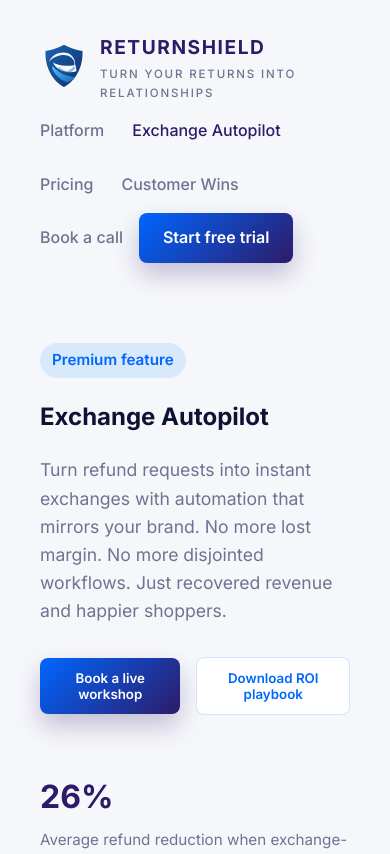
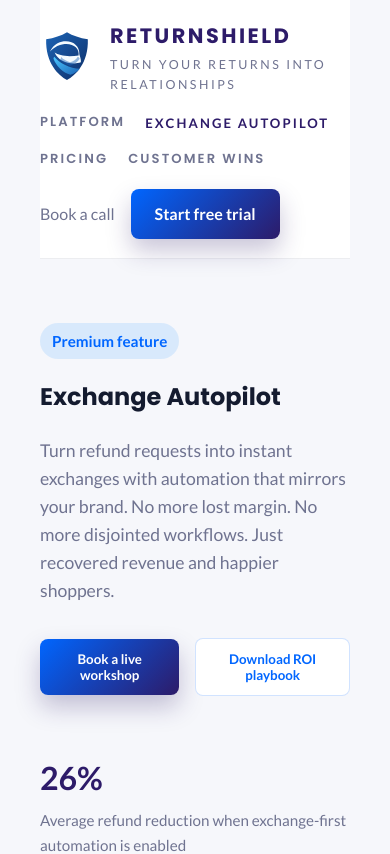
Before and after one commit to dmitriy718/ReturnShield, a React app in the folder frontend/: page /exchange-automation in a window 390 px wide. Shown: the top 854 px of the page. Built offline with nearby package versions, Linux system fonts and the light colour scheme; no server answers; the HTML template or start-up script is replaced by a standard one.

Commit message:
style: refresh nav typography with Poppins/Lato

```diff
--- a/frontend/src/App.css
+++ b/frontend/src/App.css
@@ -4,28 +4,44 @@
   padding: 0 2.5rem 5rem;
 }
 
+body {
+  font-family: 'Lato', system-ui, -apple-system, BlinkMacSystemFont, 'Segoe UI', sans-serif;
+  color: #141b2f;
+}
+
+h1,
+h2,
+h3,
+.brand-title,
+.nav-links a {
+  font-family: 'Poppins', 'Lato', system-ui, sans-serif;
+}
+
 .top-nav {
   display: flex;
   align-items: center;
   justify-content: space-between;
-  padding: 2rem 0 1rem;
+  gap: 2rem;
+  padding: 1.2rem 0;
   position: sticky;
   top: 0;
-  background: linear-gradient(180deg, rgba(246, 247, 251, 0.98) 0%, rgba(246, 247, 251, 0.9) 70%, rgba(246, 247, 251, 0) 100%);
-  backdrop-filter: blur(8px);
-  z-index: 10;
+  background: rgba(255, 255, 255, 0.94);
+  backdrop-filter: blur(12px);
+  z-index: 20;
+  border-bottom: 1px solid rgba(17, 28, 63, 0.08);
 }
 
 .brand {
   display: flex;
   align-items: center;
-  gap: 0.75rem;
+  gap: 1rem;
   text-decoration: none;
   flex-shrink: 0;
+  color: inherit;
 }
 
 .brand-icon {
-  width: 64px;
+  width: 60px;
   height: auto;
   flex-shrink: 0;
 }
@@ -33,21 +49,22 @@
 .brand-text {
   display: flex;
   flex-direction: column;
-  gap: 0.25rem;
+  gap: 0.2rem;
 }
 
 .brand-title {
-  font-size: 1.5rem;
+  font-family: 'Poppins', 'Lato', system-ui, sans-serif;
+  font-size: 1.55rem;
   font-weight: 700;
-  letter-spacing: 0.08em;
+  letter-spacing: 0.12em;
   text-transform: uppercase;
   color: var(--color-primary);
 }
 
 .brand-tagline {
-  font-size: 0.95rem;
+  font-size: 0.9rem;
   font-weight: 500;
-  letter-spacing: 0.22em;
+  letter-spacing: 0.28em;
   text-transform: uppercase;
   color: var(--color-muted);
 }
@@ -60,14 +77,42 @@
 
 .nav-links {
   display: flex;
-  gap: 1.75rem;
-  font-weight: 500;
+  align-items: center;
+  gap: 1.5rem;
   color: var(--color-muted);
+  font-size: 0.92rem;
+  text-transform: uppercase;
+  letter-spacing: 0.18em;
+  font-weight: 600;
+}
+
+.nav-links a {
+  position: relative;
+  padding-bottom: 0.25rem;
+  transition: color 0.2s ease;
+}
+
+.nav-links a::after {
+  content: '';
+  position: absolute;
+  left: 0;
+  bottom: 0;
+  width: 100%;
+  height: 2px;
+  background: var(--color-accent);
+  transform: scaleX(0);
+  transform-origin: left;
+  transition: transform 0.2s ease;
 }
 
 .nav-links a:hover,
 .nav-links .nav-active {
   color: var(--color-primary);
+}
+
+.nav-links a:hover::after,
+.nav-links .nav-active::after {
+  transform: scaleX(1);
 }
 
 .nav-actions {
@@ -712,28 +757,27 @@
     align-items: flex-start;
     gap: 1rem;
     position: static;
-    background: transparent;
-  }
-
-  .brand-logo {
-    width: 150px;
+    background: rgba(255, 255, 255, 0.98);
   }
 
   .brand-icon {
-    width: 54px;
+    width: 48px;
   }
 
   .brand-title {
-    font-size: 1.35rem;
+    font-size: 1.22rem;
   }
 
   .brand-tagline {
-    font-size: 0.82rem;
+    font-size: 0.72rem;
     letter-spacing: 0.18em;
   }
 
   .nav-links {
     flex-wrap: wrap;
+    gap: 0.75rem 1.25rem;
+    font-size: 0.82rem;
+    letter-spacing: 0.16em;
   }
 
   .nav-actions {
@@ -895,25 +939,21 @@
     gap: 1.5rem;
   }
 
-  .brand-logo {
-    width: 140px;
-  }
-
   .brand-icon {
-    width: 48px;
+    width: 54px;
   }
 
   .brand-text {
-    gap: 0.15rem;
+    gap: 0.18rem;
   }
 
   .brand-title {
-    font-size: 1.2rem;
+    font-size: 1.3rem;
   }
 
   .brand-tagline {
-    font-size: 0.72rem;
-    letter-spacing: 0.16em;
+    font-size: 0.78rem;
+    letter-spacing: 0.2em;
   }
 
   .roi-callout {
--- a/frontend/src/index.css
+++ b/frontend/src/index.css
@@ -1,6 +1,6 @@
-@import url('https://fonts.googleapis.com/css2?family=Inter:wght@400;500;600;700;800&display=swap');
+@import url('https://fonts.googleapis.com/css2?family=Lato:wght@400;500;600;700&family=Poppins:wght@600;700;800&display=swap');
 :root {
-  font-family: 'Inter', system-ui, -apple-system, BlinkMacSystemFont, 'Segoe UI', sans-serif;
+  font-family: 'Lato', system-ui, -apple-system, BlinkMacSystemFont, 'Segoe UI', sans-serif;
   line-height: 1.6;
   font-weight: 400;
   color: #0e1333;
```
